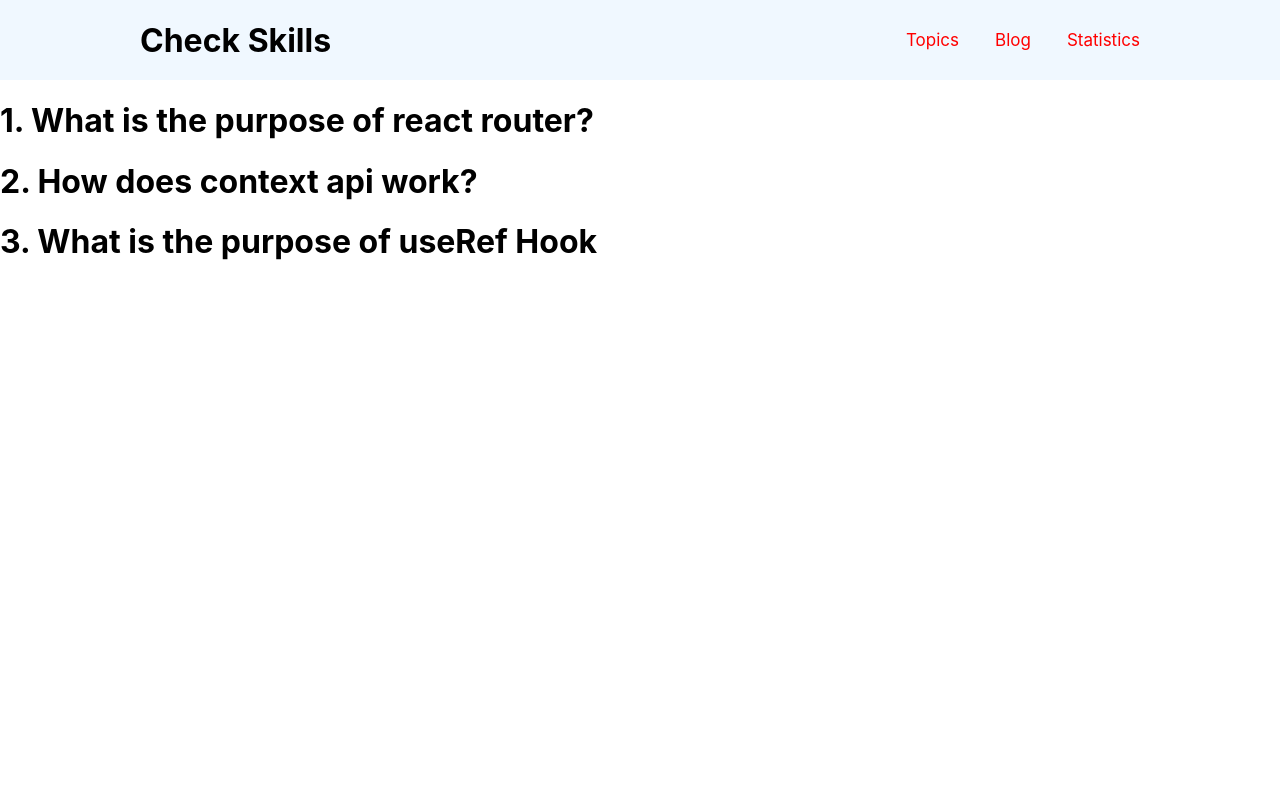
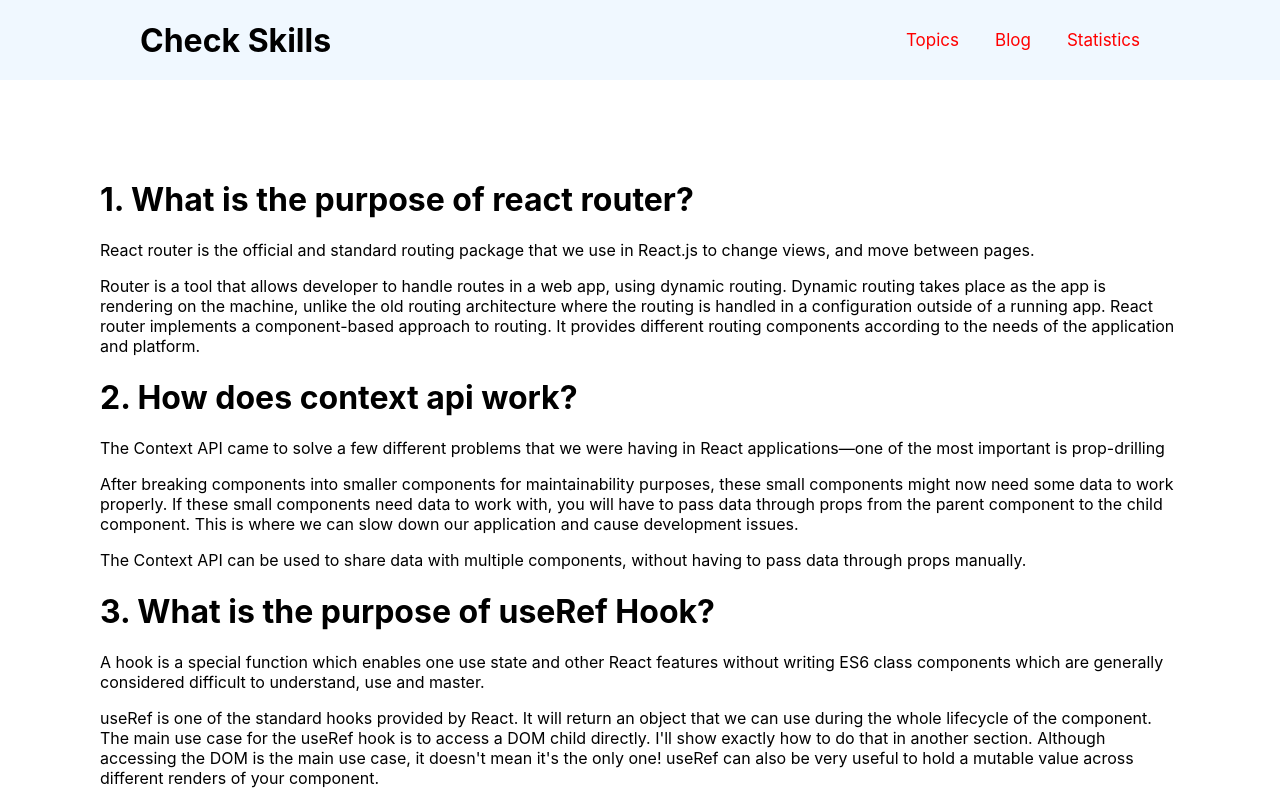
Before and after one commit to HASAN1911001/Assignment-09, a React (Create React App) app: page /blog in a window 1280 px wide. Shown: the top 800 px of the page. Built offline with nearby package versions, Linux system fonts and the light colour scheme.

Commit message:
blog and wrong route done

```diff
--- a/src/App.js
+++ b/src/App.js
@@ -27,7 +27,8 @@ function App() {
         // }
         element: <Quiz></Quiz>},
       {path: '*', element: <div>
-        <h1>This page does not exist!!!</h1>
+        <h3 style={{textAlign:'center'}}>Rasta mapte vul korcho mama</h3>
+        <h1 style={{textAlign:'center', color:'red'}}>This page does not exist!!!</h1>
       </div>}
   ])
   return (
--- a/src/components/Blog.js
+++ b/src/components/Blog.js
@@ -5,9 +5,53 @@ function Blog() {
   return (
     <div>
         <Navigation></Navigation>
-        <h1>1. What is the purpose of react router?</h1>
-        <h1>2. How does context api work?</h1>
-        <h1>3. What is the purpose of useRef Hook</h1>
+        <div style={{margin:'100px'}}>
+            <h1>1. What is the purpose of react router?</h1>
+            <p>
+                React router is the official and standard routing package that we use in React.js to change views, and move between pages.
+            </p>
+            <p>
+                Router is a tool that allows developer to handle routes in a web app, using dynamic routing.
+                Dynamic routing takes place as the app is rendering on the machine, unlike
+                the old routing architecture where the routing is handled in a configuration
+                outside of a running app. React router implements a component-based approach
+                to routing. It provides different routing components according to the needs
+                of the application and platform.
+            </p>
+            <h1>2. How does context api work?</h1>
+            <p>
+                The Context API came to solve a few different problems that we were having in React
+                applications—one of the most important is prop-drilling
+            </p>
+            <p>
+                After breaking components into smaller components for maintainability purposes,
+                these small components might now need some data to work properly. If these small
+                components need data to work with, you will have to pass data through props from
+                the parent component to the child component. This is where we can slow down our
+                application and cause development issues.
+            </p>
+            <p>
+                The Context API can be used to share data with multiple components, without having
+                to pass data through props manually.
+            </p>
+            <h1>3. What is the purpose of useRef Hook?</h1>
+            <p>
+                A hook is a special function which enables one use state and other React features without
+                writing ES6 class components which are generally considered difficult to understand, use and master.
+            </p>
+            <p>
+            useRef is one of the standard hooks provided by React. It will return an object that we can use during the whole lifecycle of the component.
+            The main use case for the useRef hook is to access a DOM child directly. I'll show exactly how to do that in another section.
+            Although accessing the DOM is the main use case, it doesn't mean it's the only one! useRef can also be very useful to hold a mutable value across different renders of your component.
+            </p>
+            <p>
+            There are only three possibilities when we can useRef in our component -
+
+                <p>--Managing focus, text selection, or media playback. </p>
+                <p> --Integrating with third-party DOM libraries. </p>
+                <p>--Triggering imperative animations. </p>
+            </p>
+        </div>
     </div>
   )
 }
--- a/src/components/Questions.js
+++ b/src/components/Questions.js
@@ -16,7 +16,7 @@ function Questions(props) {
 
 
   return (
-    <div style={{margin:'30px'}}>
+    <div style={{margin:'100px'}}>
         <div style={{display: 'flex'}} className='question'>
             <h3>{question}</h3>
             <p onClick={notify}>@</p>
```
